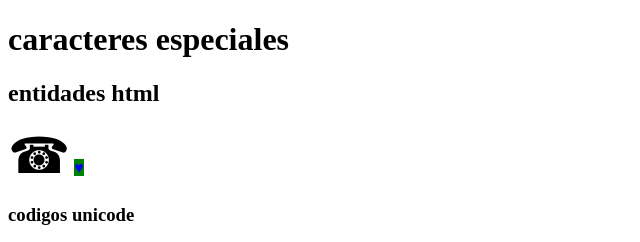
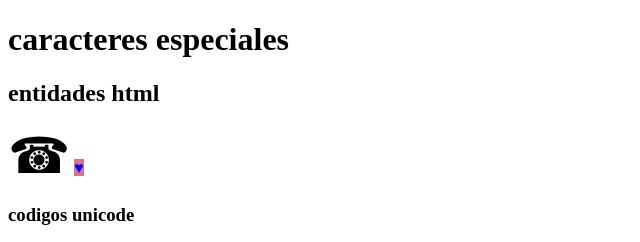
Before and after one commit to aalan22/webpage52_15, a plain HTML site: page caracteres_especiales.html in a window 1280 px wide. Shown: the top 242 px of the page, 0-640 px from the left. Drawn offline with Linux system fonts and the light colour scheme.

Commit message:
Add caracters

```diff
--- a/caracteres_especiales.html
+++ b/caracteres_especiales.html
@@ -11,7 +11,7 @@
     <h1>caracteres especiales</h1>
     <h2>entidades html</h2>
     <span style="font-size: 50px;">&phone;</span>
-    <span style="background-color: green;color: blue;">&hearts;</span>
+    <span style="background-color: palevioletred;color: blue;">&hearts;</span>
     <h3>codigos unicode</h3>
     <span style="font-size: 50px;">&#128142;</span>
 </body>
```
